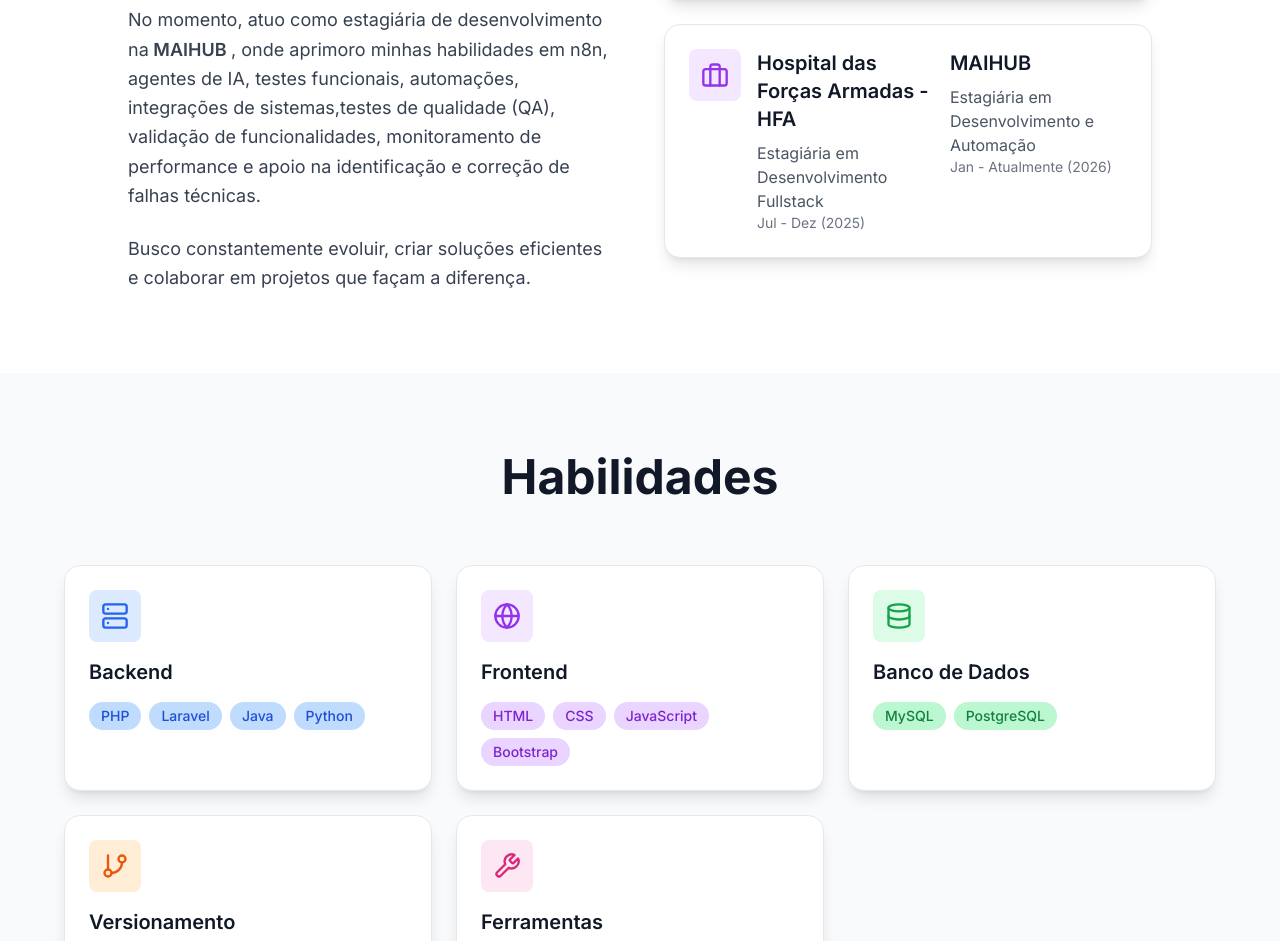
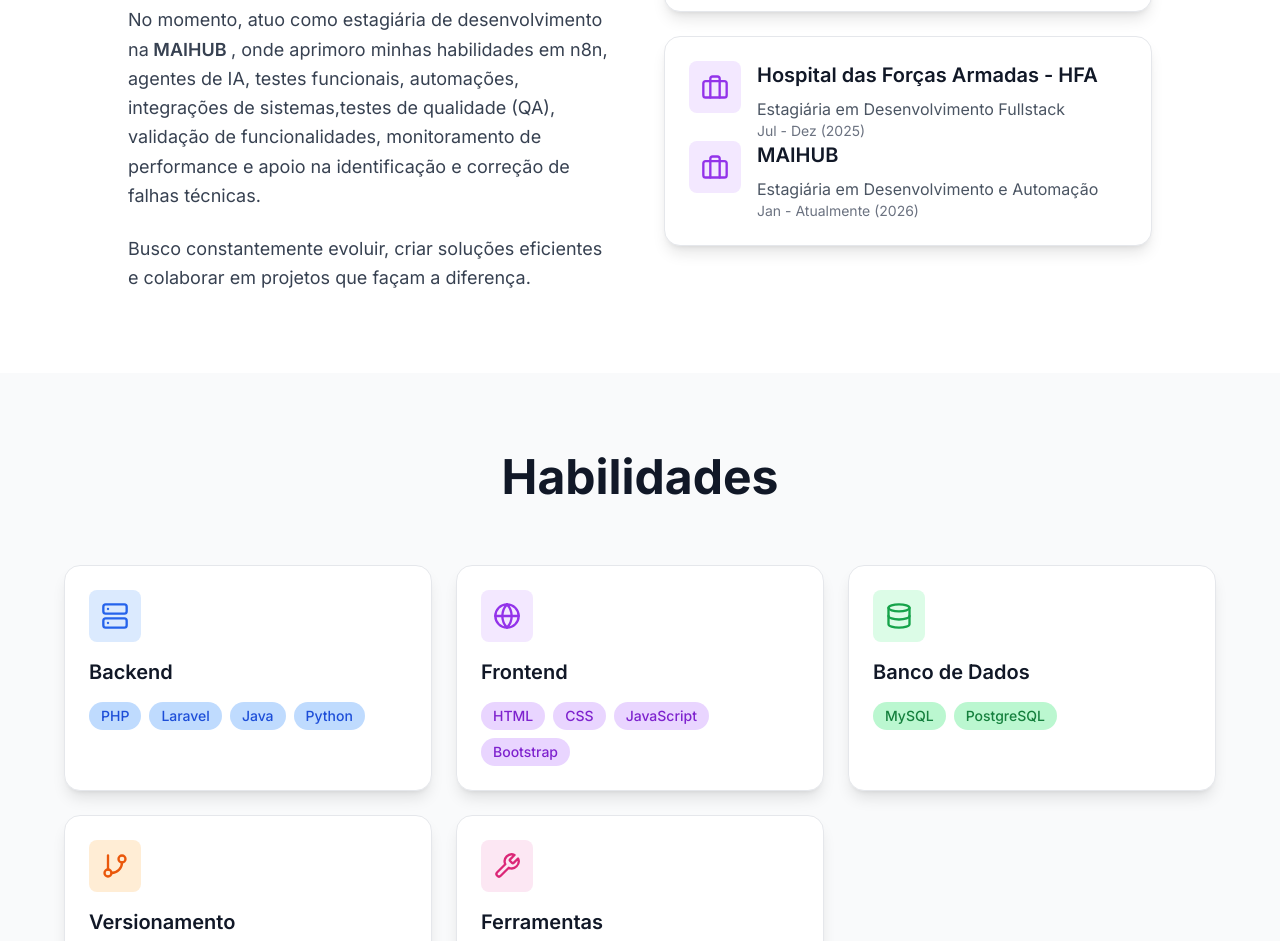
Before and after one commit to DanielaThais/Portfolio-Daniela, a React (Vite) app: page / in a window 1280 px wide. Shown: the part 1157-2098 px from the top of the page. Built offline with nearby package versions, Linux system fonts and the light colour scheme.

Commit message:
Add Briefcase icon to About component

```diff
--- a/src/components/About.tsx
+++ b/src/components/About.tsx
@@ -60,6 +60,11 @@ export function About() {
                     Jul - Dez (2025)
                   </p>
                 </div>
+              </div>
+              <div className="flex items-start gap-4">
+                <div className="p-3 bg-purple-100 dark:bg-purple-900/30 rounded-lg">
+                  <Briefcase className="text-purple-600 dark:text-purple-400" size={28} />
+                </div>
                 <div>
                   <h3 className="text-xl font-semibold mb-2 text-gray-900 dark:text-white">MAIHUB</h3>
                   <p className="text-gray-600 dark:text-gray-400">
```
